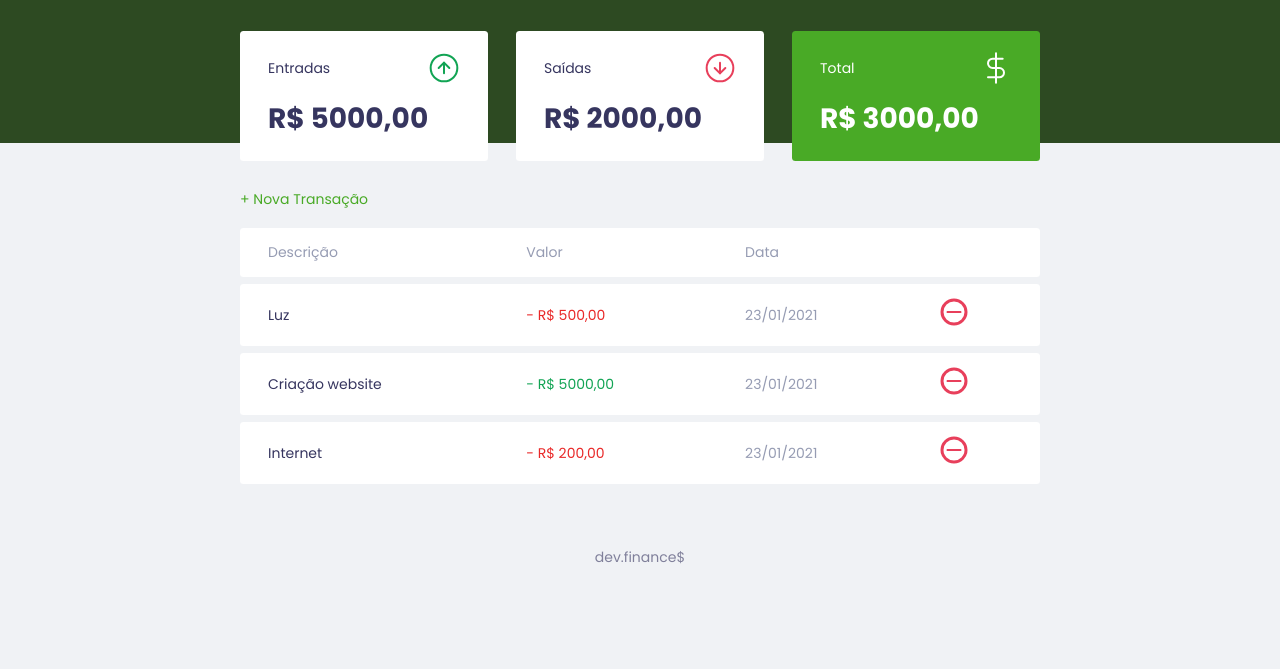
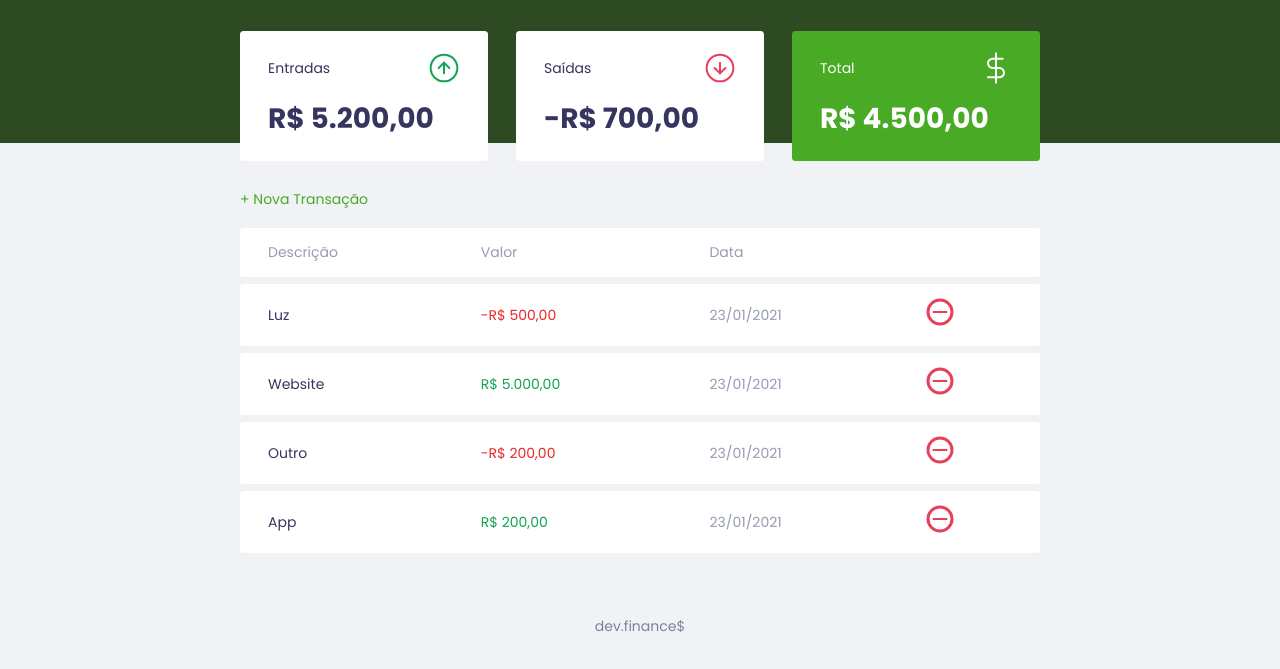
Before and after one commit to jpllopes96/devFinance, a plain HTML site: page index.html in a window 1280 px wide. Shown: the part 55-724 px from the top of the page. Drawn offline with Linux system fonts and the light colour scheme.

Commit message:
Adicionado funções Javascript para começar trabalhar com as informações de maneira dinamica

```diff
--- a/index.html
+++ b/index.html
@@ -10,7 +10,6 @@
             href="https://fonts.googleapis.com/css2?family=Poppins:ital,wght@0,100;0,200;0,400;0,700;1,100;1,200;1,400&display=swap"
             rel="stylesheet">
         <link rel="stylesheet" href="styles/styles.css">
-        <script src="javascript/functions.js"></script>
     </head>
 
     <body>
@@ -25,27 +24,27 @@
                         <span>Entradas</span>
                         <img src="assets/income.svg" alt="Imagem de Entradas">
                     </h3>
-                    <p>R$ 5000,00</p>
+                    <p id="incomeDisplay">R$ 5000,00</p>
                 </div>
                 <div class="card">
                     <h3>
                         <span>Saídas</span>
                         <img src="assets/expense.svg" alt="Imagem de Saídas">
                     </h3>
-                    <p>R$ 2000,00</p>
+                    <p id="expenseDisplay">R$ 2000,00</p>
                 </div>
                 <div class="card total">
                     <h3>
                         <span>Total</span>
                         <img src="assets/total.svg" alt="Imagem de Total">
                     </h3>
-                    <p>R$ 3000,00</p>
+                    <p id="totalDisplay">R$ 3000,00</p>
                 </div>
             </section>
             <section id="transaction">
                 <h2 class="sr-only">Transações</h2>
                 <a href="#" onclick="modal.open()" class="button new">+ Nova Transação</a>
-                <table id="data-table">
+                 <table id="data-table">
                     <thead>
                         <tr>
                             <th>Descrição</th>
@@ -55,24 +54,6 @@
                         </tr>
                     </thead>
                     <tbody>
-                        <tr>
-                            <td class="description">Luz</td>
-                            <td class="expense">- R$ 500,00</td>
-                            <td class="date">23/01/2021</td>
-                            <td><img src="assets/minus.svg" alt="Remover Transação"></td>
-                        </tr>
-                        <tr>
-                            <td class="description">Criação website</td>
-                            <td class="income">- R$ 5000,00</td>
-                            <td class="date">23/01/2021</td>
-                            <td><img src="assets/minus.svg" alt="Remover Transação"></td>
-                        </tr>
-                        <tr>
-                            <td class="description">Internet</td>
-                            <td class="expense">- R$ 200,00</td>
-                            <td class="date">23/01/2021</td>
-                            <td><img src="assets/minus.svg" alt="Remover Transação"></td>
-                        </tr>
                     </tbody>
                 </table>
             </section>
@@ -110,9 +91,7 @@
         <footer>
             <p>dev.finance$</p>
         </footer>
-        <script>
-
-        </script>
+        <script src="javascript/functions.js"></script>
     </body>
 
 </html>
--- a/javascript/functions.js
+++ b/javascript/functions.js
@@ -1,10 +1,164 @@
+//Abrir e fechar modal com o botão nova transação
+
 const modal = {
+    //Os dois métodos poderiam ser substituidas pelo .classList.toggle
     open(){
         //Abrir modal adicionando a classe active ao modal
-        document.querySelector('.modal-overlay').classList.add('active');
+        document
+            .querySelector('.modal-overlay')
+            .classList
+            .add('active');
     },
     close(){
         //Fechar modal removendo a classe active do modal
-        document.querySelector('.modal-overlay').classList.remove('active');
+        document
+            .querySelector('.modal-overlay')
+            .classList
+            .remove('active');
     }
  }
+
+ //Valores da tabela de transações
+const transactions = [
+    {
+        description: 'Luz',
+        amount: -50000,
+        date: '23/01/2021',
+    },
+    {
+        description: 'Website',
+        amount: 500000,
+        date: '23/01/2021',
+    },
+    {
+        description: 'Outro',
+        amount: -20000,
+        date: '23/01/2021',
+    },
+    {
+        description: 'App',
+        amount: 20000,
+        date: '23/01/2021',
+    }
+]
+
+//transações(entradas, saidas,total), pegar todas as transações verificar se é maior que zero somar a uma variavel e retorna-la
+
+ const Transactions = {
+
+    all: transactions,
+
+    add(transaction){
+        Transactions.all.push(transaction)
+       App.reload();
+    },
+
+    remove(index){
+        Transactions.all.splice(index, 1);
+        App.reload();
+    },
+
+    //Somar todas as entradas
+    incomes(){
+        let income = 0;
+        Transactions.all.forEach((transaction) =>{
+            if(transaction.amount > 0){
+                income += transaction.amount;
+            }
+        });
+        return income;
+    },
+    //Somar as saídas
+    expenses(){
+        let expense = 0;
+        Transactions.all.forEach((transaction) =>{
+            if(transaction.amount < 0){
+                expense += transaction.amount;
+            }
+        });
+        return expense;
+    },
+    //Remover das entradas o valor das saídas (entradas - saidas), resultando no total
+    total(){
+
+        return Transactions.incomes() + Transactions.expenses();
+        }
+
+ }
+
+//Substituir os dados fixo do HTML das transações pelo os dados do javascript do objeto transactions
+
+const DOM = {
+    transactionsContainer: document.querySelector('#data-table tbody'),
+
+    addTransaction(transaction, index) {
+        const tr = document.createElement('tr');
+        tr.innerHTML = DOM.innerHTMLTransaction(transaction);;
+        DOM.transactionsContainer.appendChild(tr);
+    },
+
+    innerHTMLTransaction(transaction, index) {
+        const CSSclass = transaction.amount > 0 ? "income" : "expense";
+        const amount = Utils.formatCurrency(transaction.amount);
+
+        const html = `
+        <td class="description">${transaction.description}</td>
+        <td class="${CSSclass}">${amount}</td>
+        <td class="date">${transaction.date}</td>
+        <td>
+            <img onclick="Transaction.remove(${index})" src="./assets/minus.svg" alt="Remover transação">
+        </td>
+        `;
+
+        return html;
+    },
+
+    updateBalance(){
+        document
+        .getElementById('incomeDisplay')
+        .innerHTML = Utils.formatCurrency(Transactions.incomes());
+
+        document
+        .getElementById('expenseDisplay')
+        .innerHTML = Utils.formatCurrency(Transactions.expenses());
+
+        document
+        .getElementById('totalDisplay')
+        .innerHTML = Utils.formatCurrency(Transactions.total());
+    },
+
+    clearTransactions(){
+        DOM.transactionsContainer.innerHTML = ""
+    }
+}
+
+//Trata o valor adicionando o R$ e verificando o sinal de positivo ou negativo
+const Utils = {
+    formatCurrency(value){
+        const signal = Number(value) < 0 ? "-" : "";
+        value = String(value).replace(/\D/g, "");
+        value = Number(value)/100;
+
+        value = value.toLocaleString("pt-BR",{
+            style: "currency",
+            currency: "BRL"
+        })
+       return signal + value;
+
+    }
+}
+const App = {
+    init(){
+        Transactions.all.forEach(transaction =>{
+            DOM.addTransaction(transaction)
+        });
+
+        DOM.updateBalance();
+    },
+    reload(){
+        DOM.clearTransactions(),
+        App.init()
+    }
+}
+
+App.init();
```
